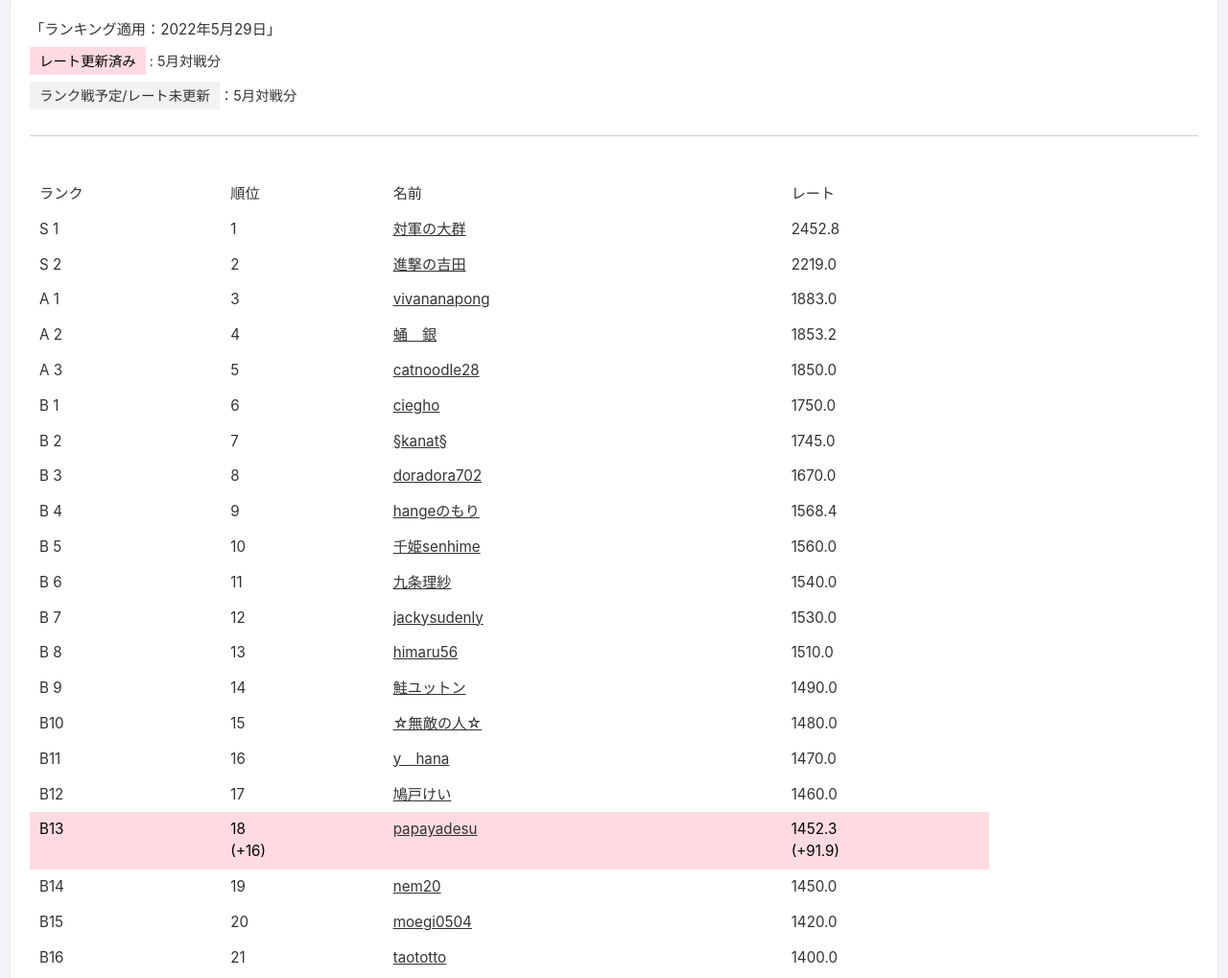
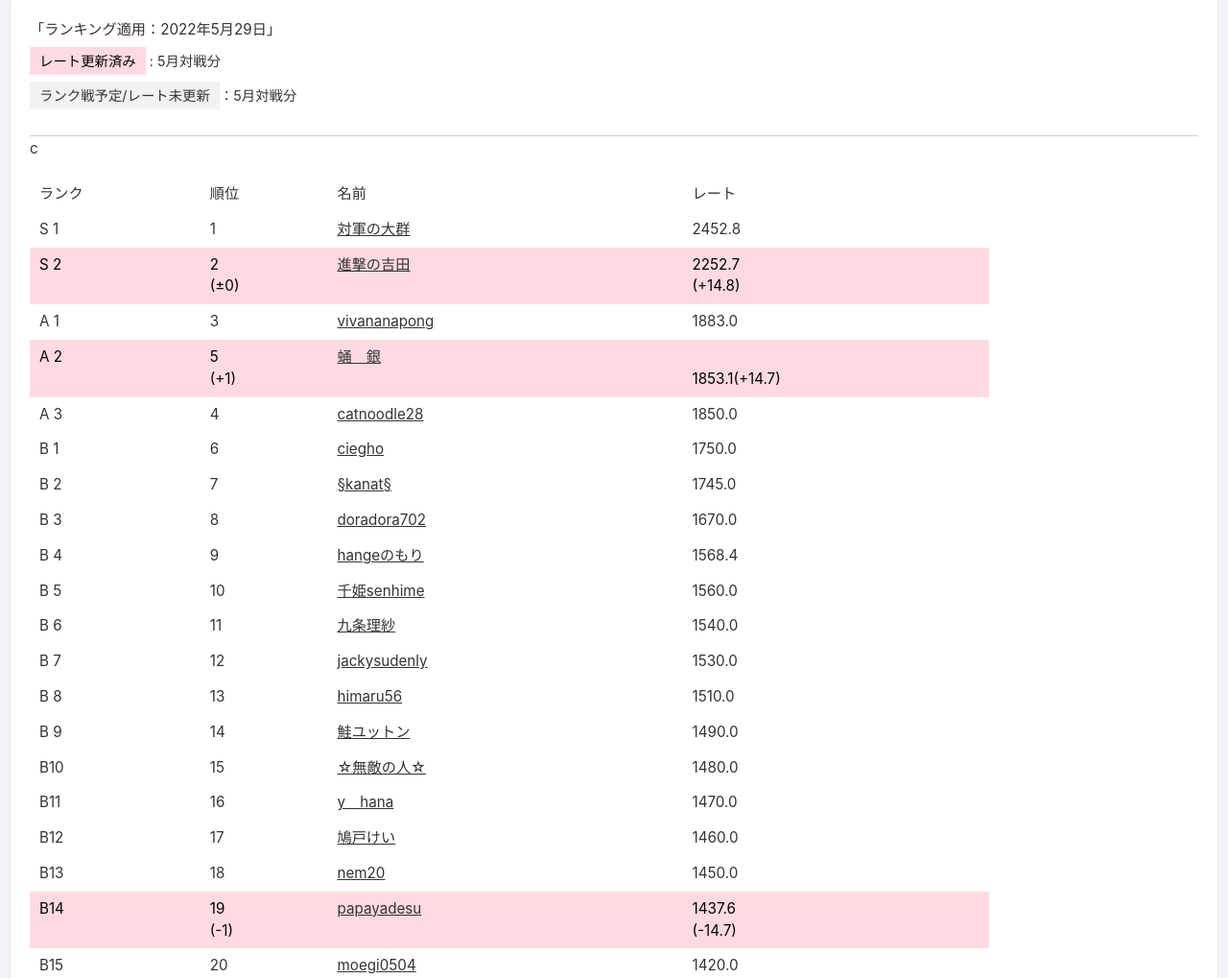
Before and after one commit to mametai/sokutou.ranking, a plain HTML site: page index.html in a window 1280 px wide. Shown: the part 180-1199 px from the top of the page at 96% size. Drawn offline with nearby package versions, Linux system fonts and the light colour scheme.

Commit message:
Update index.html

```diff
--- a/index.html
+++ b/index.html
@@ -27,13 +27,13 @@
   <tr class=""><td>ランク</td><td>順位</td><td>名前</td><td>レート</td></tr>
   <tr class=""><td>S 1</td><td>1</td><td><a href="https://mypage.hange.jp/profile/index?mid=%91%CE%8CR%82%CC%91%E5%8CQ">対軍の大群</a></td><td>2452.8</td></tr>
 
-  <tr class=""><td>S 2</td><td>2</td><td><a href="https://mypage.hange.jp/profile/index?mid=%90i%8C%82%82%CC%8Bg%93c">進撃の吉田</a></td><td>2219.0</td></tr>
+  <tr class="is-red-light"><td>S 2</td><td>2</br>(±0)</td><td><a href="https://mypage.hange.jp/profile/index?mid=%90i%8C%82%82%CC%8Bg%93c">進撃の吉田</a></td><td>2252.7</br>(+14.8)</td></tr>
 
   <tr class=""><td>A 1</td><td>3</td><td><a href="https://mypage.hange.jp/profile/index?mid=vivananapong">vivananapong</a></td><td>1883.0</td></tr>
 
-  <tr class=""><td>A 2</td><td>4</td><td><a href="https://mypage.hange.jp/profile/index?mid=%E5%8C%81%40%8B%E2">蛹　銀</a></td><td>1853.2</td></tr>
+   <tr class="is-red-light"><td>A 2</td><td>5</br>(+1)</td><td><a href="https://mypage.hange.jp/profile/index?mid=%E5%8C%81%40%8B%E2">蛹　銀</a></td><td></br>1853.1(+14.7)</td></tr>
 
-  <tr class=""><td>A 3</td><td>5</td><td><a href="https://mypage.hange.jp/profile/index?mid=catnoodle28">catnoodle28</a></td><td>1850.0</td></tr>
+  <tr class=""><td>A 3</td><td>4</td><td><a href="https://mypage.hange.jp/profile/index?mid=catnoodle28">catnoodle28</a></td><td>1850.0</td></tr>
 
   <tr class=""><td>B 1</td><td>6</td><td><a href="https://mypage.hange.jp/profile/index?mid=ciegho">ciegho</a></td><td>1750.0</td></tr>
 
@@ -59,9 +59,9 @@
 
   <tr class=""><td>B12</td><td>17</td><td><a href="https://mypage.hange.jp/profile/index?mid=%94%B5%8C%CB%82%AF%82%A2">鳩戸けい</a></td><td>1460.0</td></tr>
 
-  <tr class="is-red-light"><td>B13</td><td>18</br>(+16)</td><td><a href="https://mypage.hange.jp/profile/index?mid=papayadesu">papayadesu</a></td><td>1452.3</br>(+91.9)</td></tr>
+  <tr class=""><td>B13</td><td>18</td><td><a href="https://mypage.hange.jp/profile/index?mid=nem20">nem20</a></td><td>1450.0</td></tr>c
 
-  <tr class=""><td>B14</td><td>19</td><td><a href="https://mypage.hange.jp/profile/index?mid=nem20">nem20</a></td><td>1450.0</td></tr>
+  <tr class="is-red-light"><td>B14</td><td>19</br>(-1)</td><td><a href="https://mypage.hange.jp/profile/index?mid=papayadesu">papayadesu</a></td><td>1437.6</br>(-14.7)</td></tr>
 
   <tr class=""><td>B15</td><td>20</td><td><a href="https://mypage.hange.jp/profile/index?mid=moegi0504">moegi0504</a></td><td>1420.0</td></tr>
 
@@ -162,10 +162,10 @@
         </script></div></div><div class="sb-title">ランク戦結果</div>
         <div id="sb-match-record">
           <p>ランク戦結果</p>
+            <ul><li>4</li><li>蛹　銀</li><li>-</li><li>papayadesu</li><li>1</li></ul>
+            <ul><li>4</li><li>進撃の吉田</li><li>-</li><li>蛹　銀</li><li>1</li></ul>
             <ul><li>0</li><li>サファルビー</li><li>-</li><li>papayadesu</li><li>4</li></ul>
             <ul><li>4</li><li>進撃の吉田</li><li>-</li><li>vivananapong</li><li>0</li></ul>
-            <ul><li>4</li><li>対軍の大群</li><li>-</li><li>進撃の吉田</li><li>2</li></ul>
-            <ul><li>4</li><li>hangeのもり</li><li>-</li><li>papayadesu</li><li>0</li></ul>
             <p class="is-font-mini5 is-right">(一部抜粋)</p>
             </div>
 <div class="box26">
```
